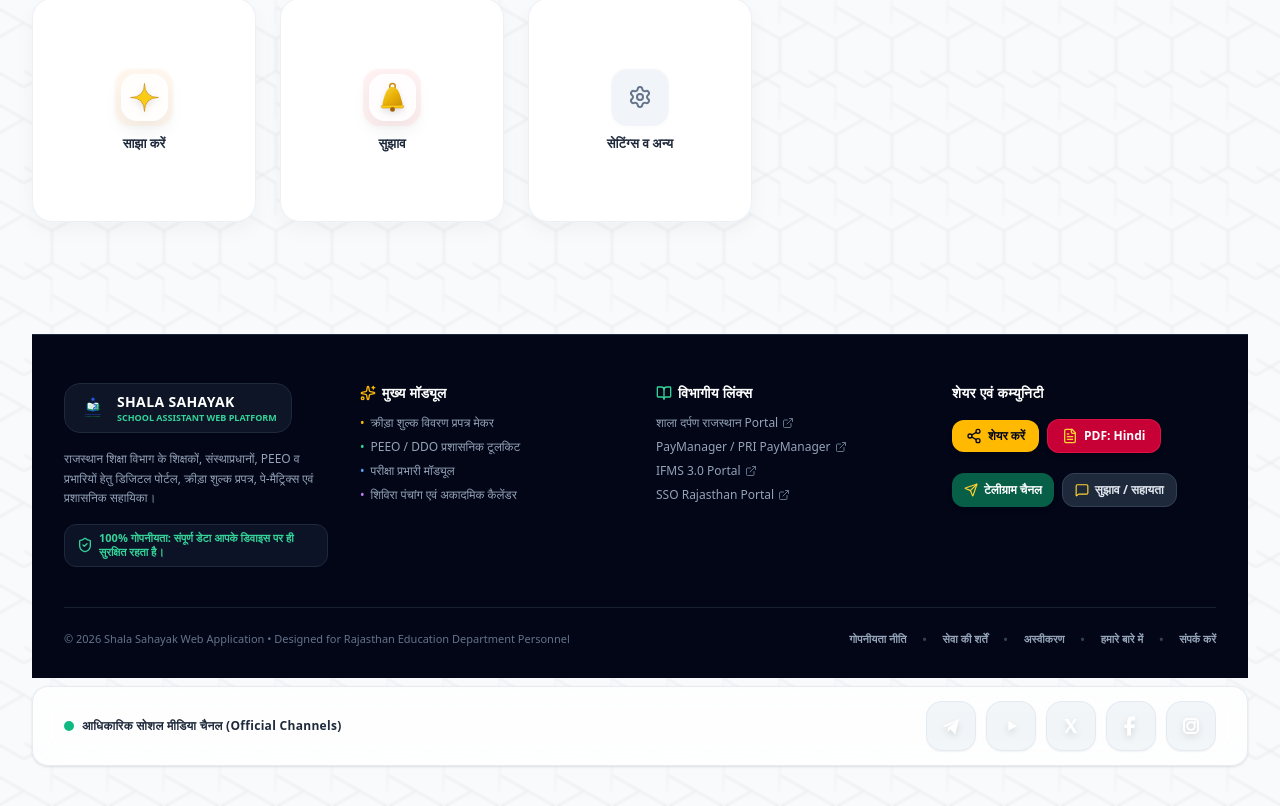
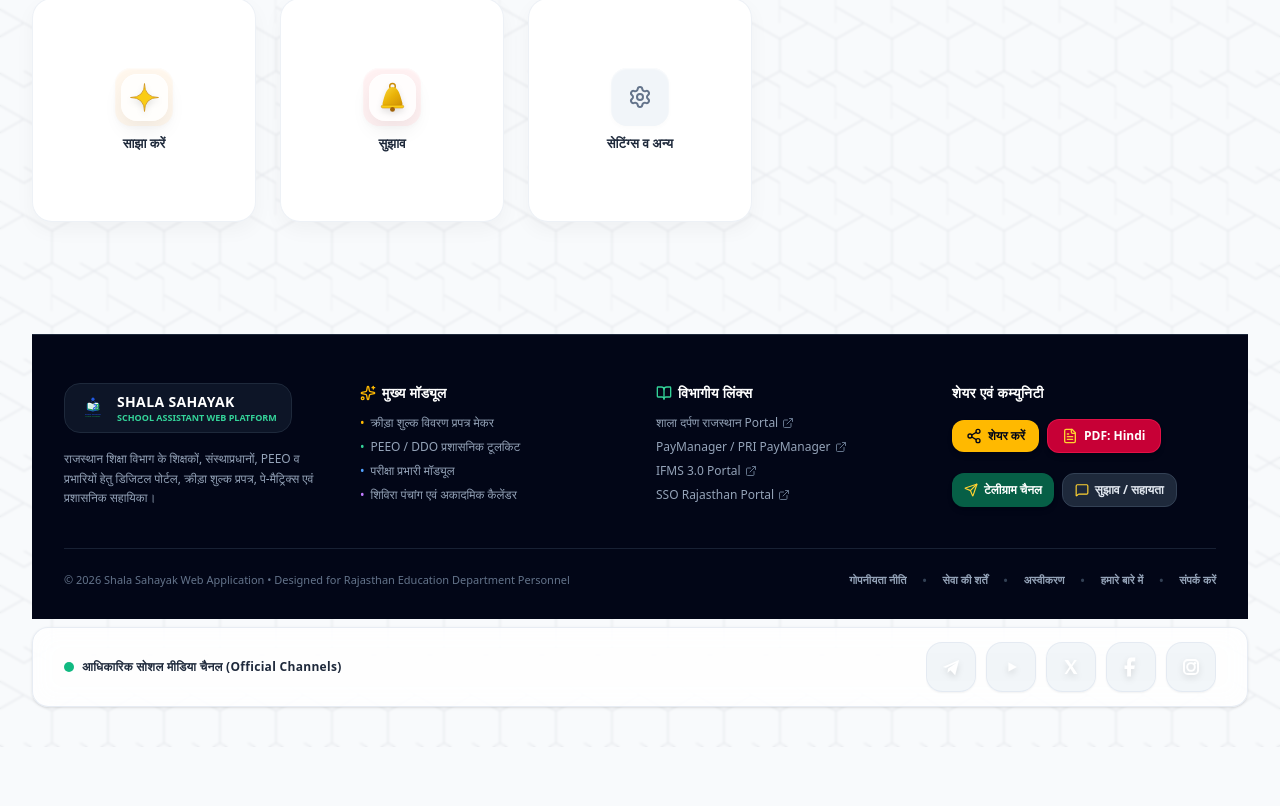
Before and after one commit to AkashChaudhary7/shalasahayak, a React (Vite) app: page / in a window 1280 px wide. Shown: the part 1033-1839 px from the top of the page. After the commit the page ends 1780 px from the top, so only its background shows below. Built offline with nearby package versions, Linux system fonts and the light colour scheme.

Commit message:
Update Footer.tsx

```diff
--- a/src/components/Footer.tsx
+++ b/src/components/Footer.tsx
@@ -2,6 +2,7 @@ import React from 'react';
 import { Share2, Send, MessageSquare, ShieldCheck, FileText, ExternalLink, Sparkles, BookOpen } from 'lucide-react';
 import { Language } from '../types';
 import { t } from '../utils/i18n';
+
 
 interface FooterProps {
   lang: Language;
@@ -67,10 +68,7 @@ export const Footer: React.FC<FooterProps> = ({ lang, onOpenFeedback, onNavigate
                   : 'Empowering Rajasthan Education Department staff with authentic digital tools, Krida Shulk Form Maker, Shivira Calendar, and Pay Matrix calculators.'}
               </p>
 
-              <div className="inline-flex items-center space-x-1.5 px-3 py-1.5 rounded-xl bg-slate-900/80 border border-slate-800 text-[11px] font-semibold text-emerald-400">
-                <ShieldCheck className="w-4 h-4 text-emerald-400 shrink-0" />
-                <span>{t('privacyNote', lang)}</span>
-              </div>
+
             </div>
 
             {/* Column 2: Quick Navigation & Tools */}
```
